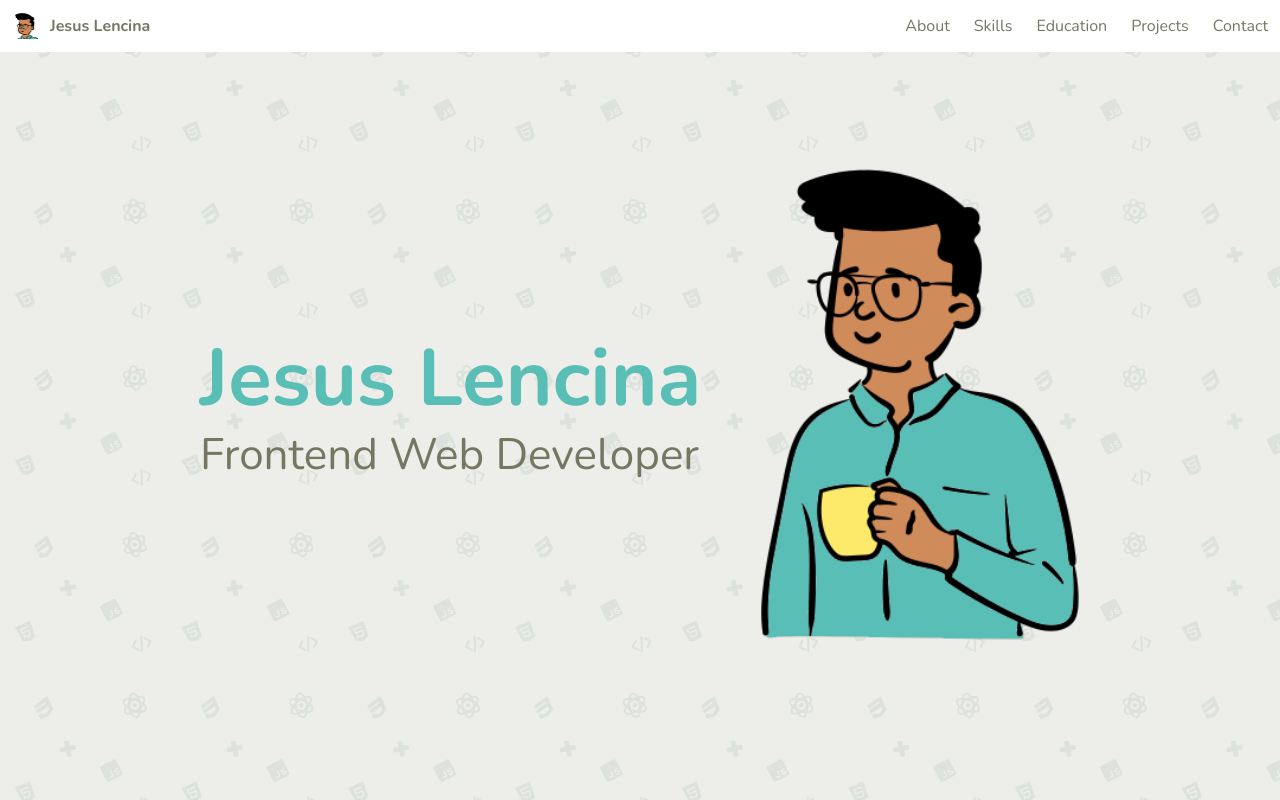
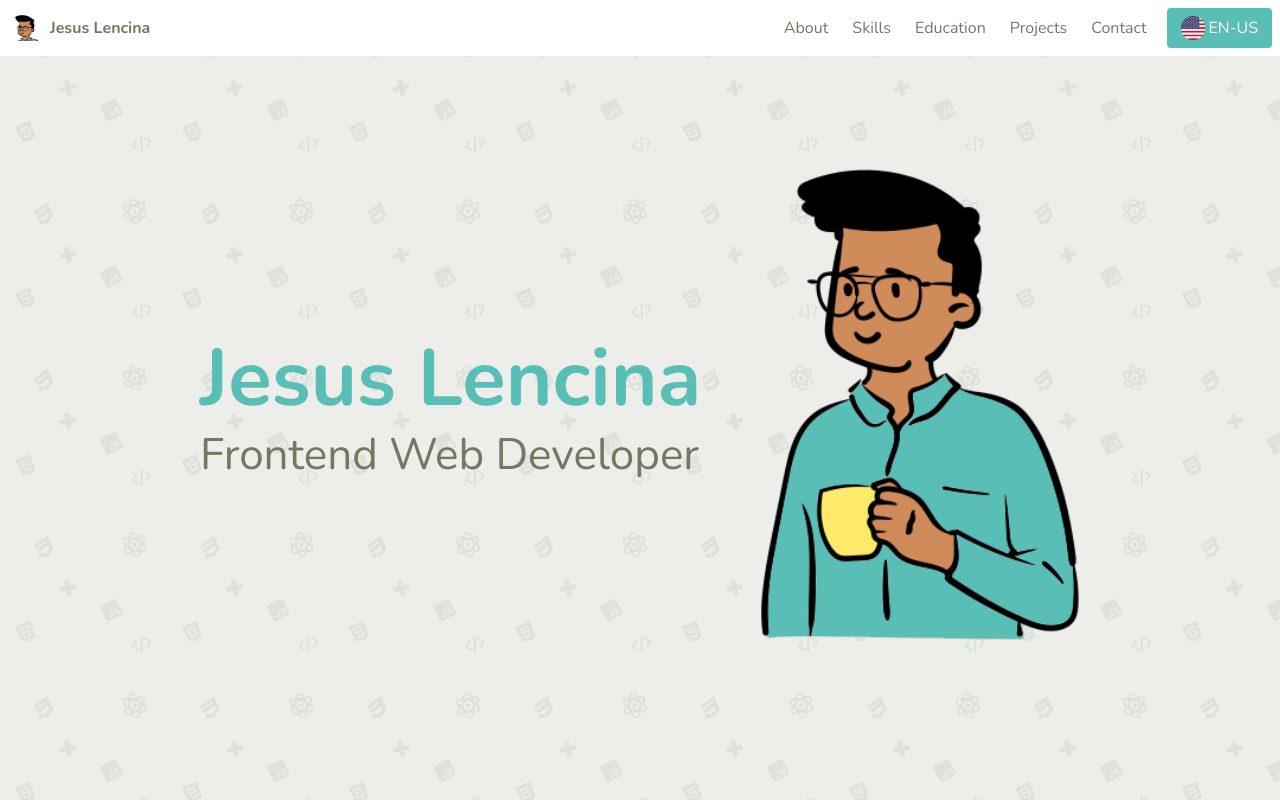
Before and after one commit to jesuslencina/my-portfolio-2, a React (Create React App) app: page / in a window 1280 px wide. Shown: the top 800 px of the page. Built offline with nearby package versions, Linux system fonts and the light colour scheme.

Commit message:
Started implementing translation system

```diff
--- a/src/App.js
+++ b/src/App.js
@@ -2,6 +2,7 @@
 import './css/mystyles.css';
 
 //COMPONENTS
+import { DataProvider } from './components/Context';
 import Nav from './components/Nav/Nav';
 import Hero from './components/Hero/Hero';
 import About from './components/About/About';
@@ -15,6 +16,7 @@ import Credits from './components/Credits/Credits';
 function App() {
   return (
     <div className="App">
+      <DataProvider>
         <Nav />
         <Hero />
         <About />
@@ -23,6 +25,7 @@ function App() {
         <Projects />
         <Contact />
         <Credits />
+      </DataProvider>
     </div>
   );
 }
--- /dev/null
+++ b/src/components/Context.js
@@ -0,0 +1,19 @@
+import React, { useState, createContext } from 'react';
+
+export const Context = createContext();
+
+export function DataProvider(props) {
+  ///STATE
+  const [lang, setLang] = useState(1);
+
+  ///RETURN
+  return (
+    <Context.Provider
+      value={{
+        lang,
+        setLang,
+      }}>
+      {props.children}
+    </Context.Provider>
+  );
+}
--- a/src/components/Nav/Nav.js
+++ b/src/components/Nav/Nav.js
@@ -1,11 +1,21 @@
-import React, { useState } from 'react';
+import React, { useState, useContext } from 'react';
+
+import { Context } from '../Context';
+
+import texts from './navTexts';
 
 import './NavCss.css';
 
 import favicon from '../../assets/icons/other/favicon.png';
 
 function Nav() {
+  const { lang, setLang } = useContext(Context);
+
   const [burger, setBurger] = useState('');
+
+  const switchLang = () => {
+    lang === 1 ? setLang(2) : setLang(1);
+  };
 
   return (
     <nav
@@ -16,7 +26,7 @@ function Nav() {
         <a className="navbar-item" href="#hero">
           <img src={favicon} width="26" height="26" alt="Icon" />
         </a>
-        <p class="navbar-item name">Jesus Lencina</p>
+        <p class="navbar-item name"> {texts[lang].name}</p>
 
         <button
           className={`navbar-burger my-burger ${burger}`}
@@ -35,23 +45,32 @@ function Nav() {
       <div className={`navbar-menu ${burger}`}>
         <div className="navbar-end">
           <a href="#about" className="navbar-item">
-            About
+            {texts[lang].about}
           </a>
           <a href="#skills" className="navbar-item">
-            Skills
+            {texts[lang].skills}
           </a>
 
           <a href="#education" className="navbar-item">
-            Education
+            {texts[lang].education}
           </a>
 
           <a href="#projects" className="navbar-item">
-            Projects
+            {texts[lang].projects}
           </a>
 
           <a href="#contact" className="navbar-item">
-            Contact
+            {texts[lang].contact}
           </a>
+          <button className="navbar-item button is-primary switch-button">
+            <img
+              className="nav-flag"
+              src={texts[lang].flag}
+              alt={texts[lang].language}
+              onClick={switchLang}
+            />
+            {texts[lang].language}
+          </button>
         </div>
       </div>
     </nav>
--- a/src/components/Nav/NavCss.css
+++ b/src/components/Nav/NavCss.css
@@ -12,3 +12,15 @@
 .my-burger:focus {
   outline: none;
 }
+
+.switch-button {
+  margin: 0.5rem;
+  display: flex;
+  justify-content: space-between;
+  align-items: center;
+}
+
+.nav-flag {
+  width: 24px;
+  margin-right: 0.25rem;
+}
--- /dev/null
+++ b/src/components/Nav/navTexts.js
@@ -0,0 +1,25 @@
+const texts = {
+  1: {
+    name: 'Jesus Lencina',
+    about: 'About',
+    skills: 'Skills',
+    education: 'Education',
+    projects: 'Projects',
+    contact: 'Contact',
+    flag: 'public-assets/flags/usa.png',
+    language: 'EN-US',
+  },
+
+  2: {
+    name: 'Jesús Lencina',
+    about: 'Sobre mí',
+    skills: 'Habilidades',
+    education: 'Educación',
+    projects: 'Proyectos',
+    contact: 'Contacto',
+    flag: 'public-assets/flags/argentina.png',
+    language: 'ES-AR',
+  },
+};
+
+export default texts;
--- a/src/components/Projects/projectsData.js
+++ b/src/components/Projects/projectsData.js
@@ -5,9 +5,9 @@ const projects = [
     madeFor: 'public-assets/academic/acamica.jpg',
     img: 'public-assets/projects/gifos.png',
     desc:
-      'A fully-featured GIF browser built in vanilla javascript. Uses the GIPHY API. It even allows recording and uploading GIFS from a webcam. Also features a dark mode!',
+      'A fully-featured GIF browser built in vanilla javascript. Uses the GIPHY API. It even allows recording and uploading GIFS from a webcam. Also features a dark mode, and a mobile version!',
     link: 'https://gifos-jesus.netlify.app/',
-    used: ['HTML', 'SASS', 'JAVASCRIPT'],
+    used: ['HTML', 'SASS', 'JAVASCRIPT', 'FETCH API'],
   },
 
   {
```
Also changed, not shown: 1 other file (tests, documents, lock files or other folders). Lines whose indentation alone changed are shown as unchanged.
